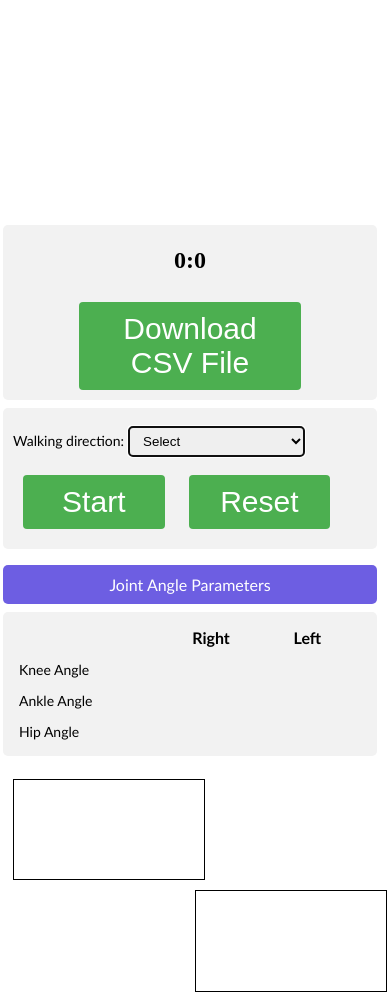
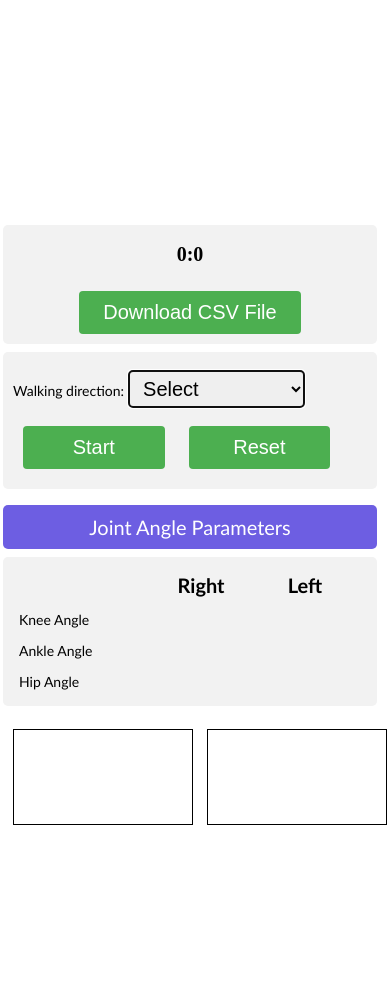
Before and after one commit to irfan925/BlazePoseLiveMobile, a plain HTML site: page index.html in a window 390 px wide. Shown: the part 79-1071 px from the top of the page. After the commit the page ends 904 px from the top, so only its background shows below. Drawn offline with Linux system fonts and the light colour scheme; a script that the page names is missing.

Commit message:
video resolution

```diff
--- a/index.html
+++ b/index.html
@@ -64,12 +64,12 @@
         }
 
         #curveL {
-            width: 48%;
+            width: 45%;
             float: left;
         }
 
         #curveR {
-            width: 48%;
+            width: 45%;
             float: right;
         }
 
@@ -158,8 +158,8 @@
                 width: 100%;
                 padding: 5px;
             }
-            td, label, button{
-                font-size: 30px;
+            select, h2, table, label, button{
+                font-size: 20px;
             }
         }
     </style>
```
